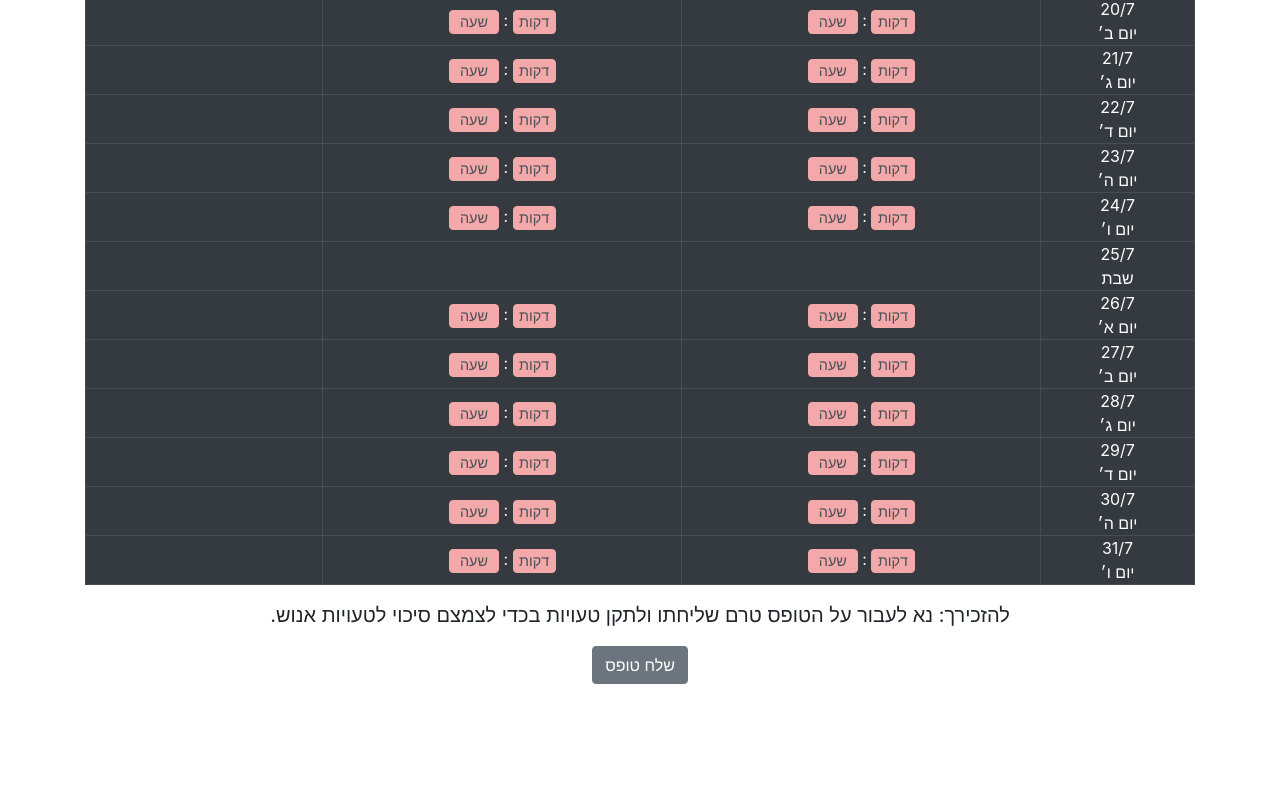
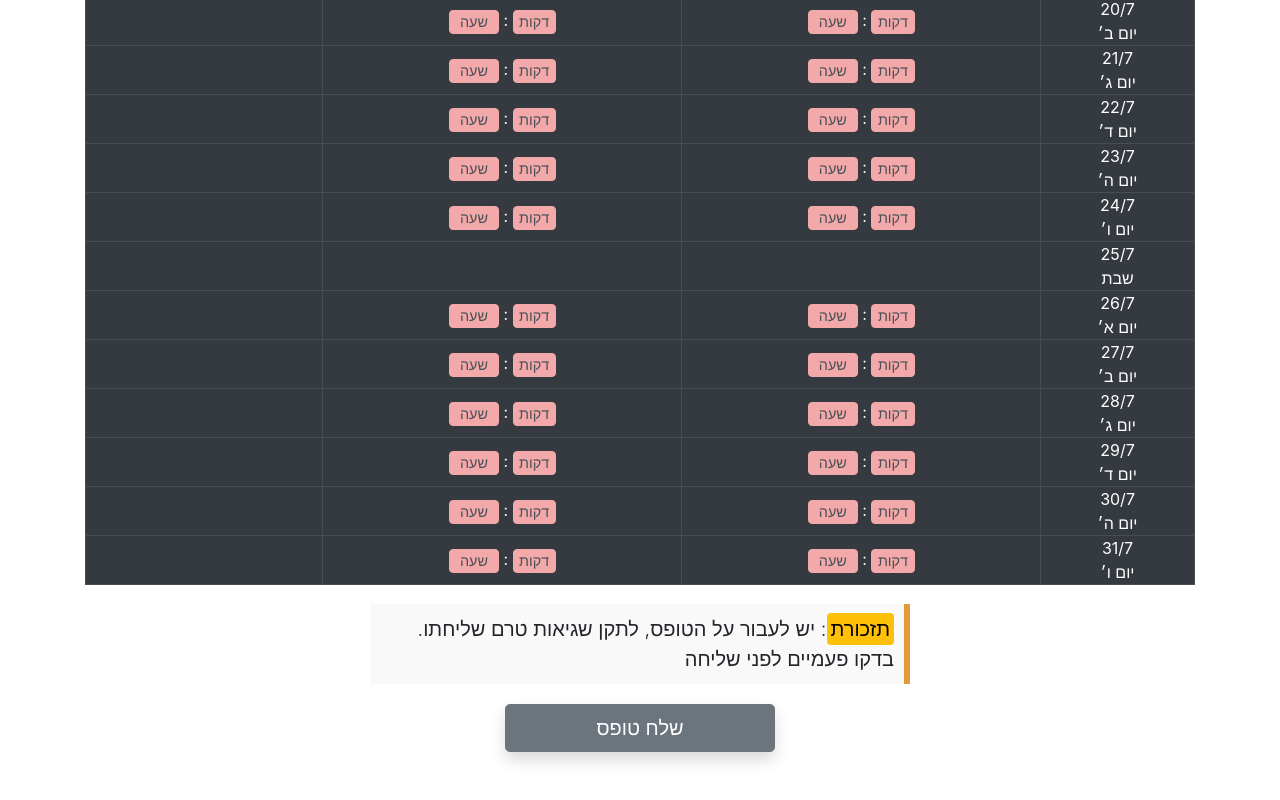
Before and after one commit to borispov/timeit, a website: page index.html in a window 1280 px wide. Shown: the part 2080-2880 px from the top of the page. Before the commit the page ends 2812 px from the top, so only its background shows below. Drawn offline with nearby package versions, Linux system fonts and the light colour scheme.

Commit message:
change of stylings

```diff
--- a/css/main.css
+++ b/css/main.css
@@ -70,3 +70,13 @@ select {
 .month-view {
   text-align: right;
 }
+
+.bd-callout {
+  border-right: 6px solid #e29b3b;
+  padding: .5em 10px;
+  margin: 1em 10px;
+  width: auto;
+  background: #f9f9f9;
+}
+
+.bd-callout p { display: inline }
--- a/index.html
+++ b/index.html
@@ -71,13 +71,13 @@
       <!-- END -->
 
       <!-- SUBMIT DATA -->
-      <div class="container text-center mb-5 mt-2" data-type="before-sub">
-        <blockquote class="blockquote">
-          להזכירך: נא לעבור על הטופס טרם שליחתו ולתקן טעויות בכדי לצמצם סיכוי לטעויות אנוש.
-        </blockquote>
+      <div class="container mx-auto mb-5 mt-2" data-type="before-sub">
+        <p class="bd-callout mx-auto w-50 text-xl-right lead d-block">
+        <mark class="bg-warning rounded">תזכורת</mark>: יש לעבור על הטופס, לתקן שגיאות טרם שליחתו. בדקו פעמיים לפני שליחה
+        </p>
 
         <!-- Button trigger modal -->
-        <button data-type="pre-submit-btn" class="btn btn-secondary" type="button" data-target="#submitModal">
+        <button data-type="pre-submit-btn" class="d-block mx-auto w-25 text-center shadow btn btn-secondary btn-lg" type="button" data-target="#submitModal">
           שלח טופס
         </button>
         <!-- Modal -->
--- a/js/main.js
+++ b/js/main.js
@@ -44,6 +44,7 @@ const addWarningDiv = appendTo => {
   addClasses(['alert', 'lead', 'alert-warning'])(warning)
   warning.setAttribute('role', 'alert')
   appendTo.prepend(warning)
+  setTimeout(() => warning.remove(), 9000)
 }
 
 
@@ -110,7 +111,7 @@ function createRow(date) {
   tr = table.insertRow(len)
 
   arrHead.map((cell, i) => {
-    let td = document.createElement('td')
+    let td = document.createElement('tg-gradient-secondaryd')
     td.classList.add('table-td')
     td = tr.insertCell(i)
     const [ddmm, weekday] = date
```
